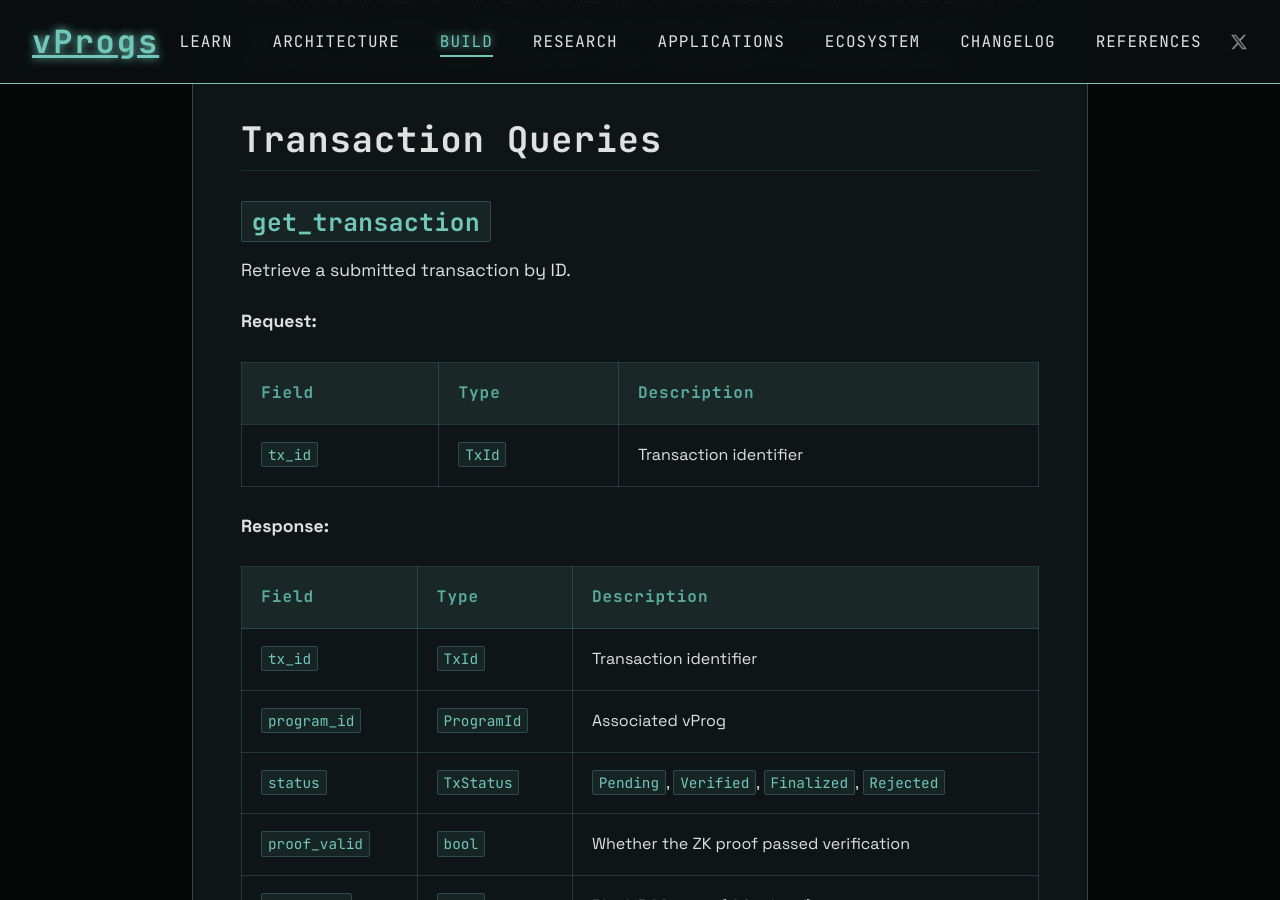
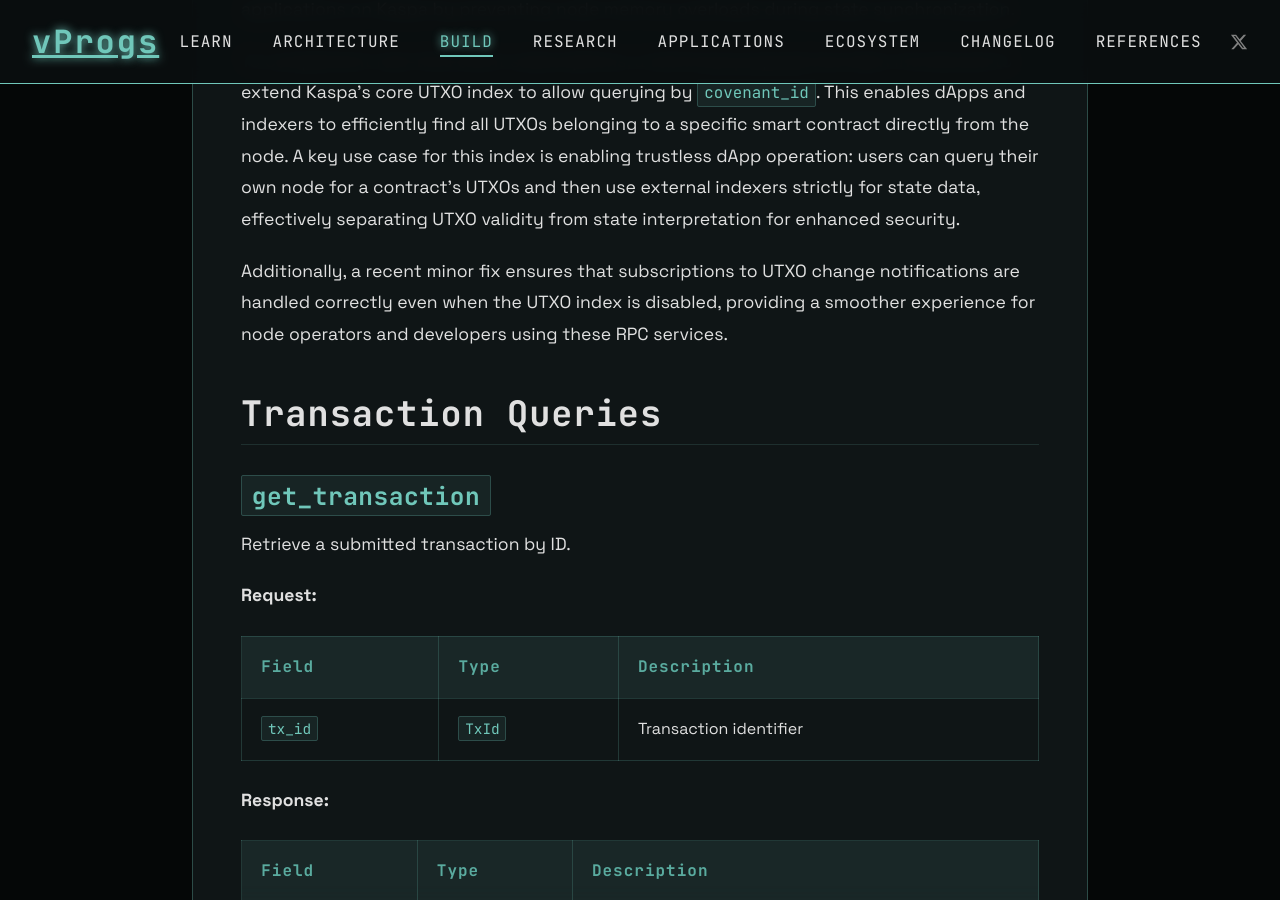
Before and after one commit to creative-inference/vprogs.xyz, a Jekyll site: the page built from build/api-reference.md, in a window 1280 px wide and 900 px high, scrolled down 7978 px. Built offline with Jekyll 4.4.1, drawn with Linux system fonts in a browser that asks for light colours; some of the changed text lies outside the part shown.

Commit message:
Update API reference with light client verification details and UTXO notification fixes [auto]

```diff
--- a/build/api-reference.md
+++ b/build/api-reference.md
@@ -173,6 +173,10 @@
 
 ---
 
+
+
+> **Light Client Verification:** This RPC call is crucial for enabling light wallets and dApps to securely verify vProg data and KIP-21 lane states cryptographically without needing to run a full node.
+
 ### `get_program_info`
 
 Query metadata about a registered vProg.
@@ -209,6 +213,11 @@
 
 
 To complement real-time event subscriptions, a technical proposal has been introduced to extend Kaspa's core UTXO index to allow querying by `covenant_id`. This enables dApps and indexers to efficiently find all UTXOs belonging to a specific smart contract directly from the node. A key use case for this index is enabling trustless dApp operation: users can query their own node for a contract's UTXOs and then use external indexers strictly for state data, effectively separating UTXO validity from state interpretation for enhanced security.
+
+
+
+
+Additionally, a recent minor fix ensures that subscriptions to UTXO change notifications are handled correctly even when the UTXO index is disabled, providing a smoother experience for node operators and developers using these RPC services.
 
 ## Transaction Queries
 
```
